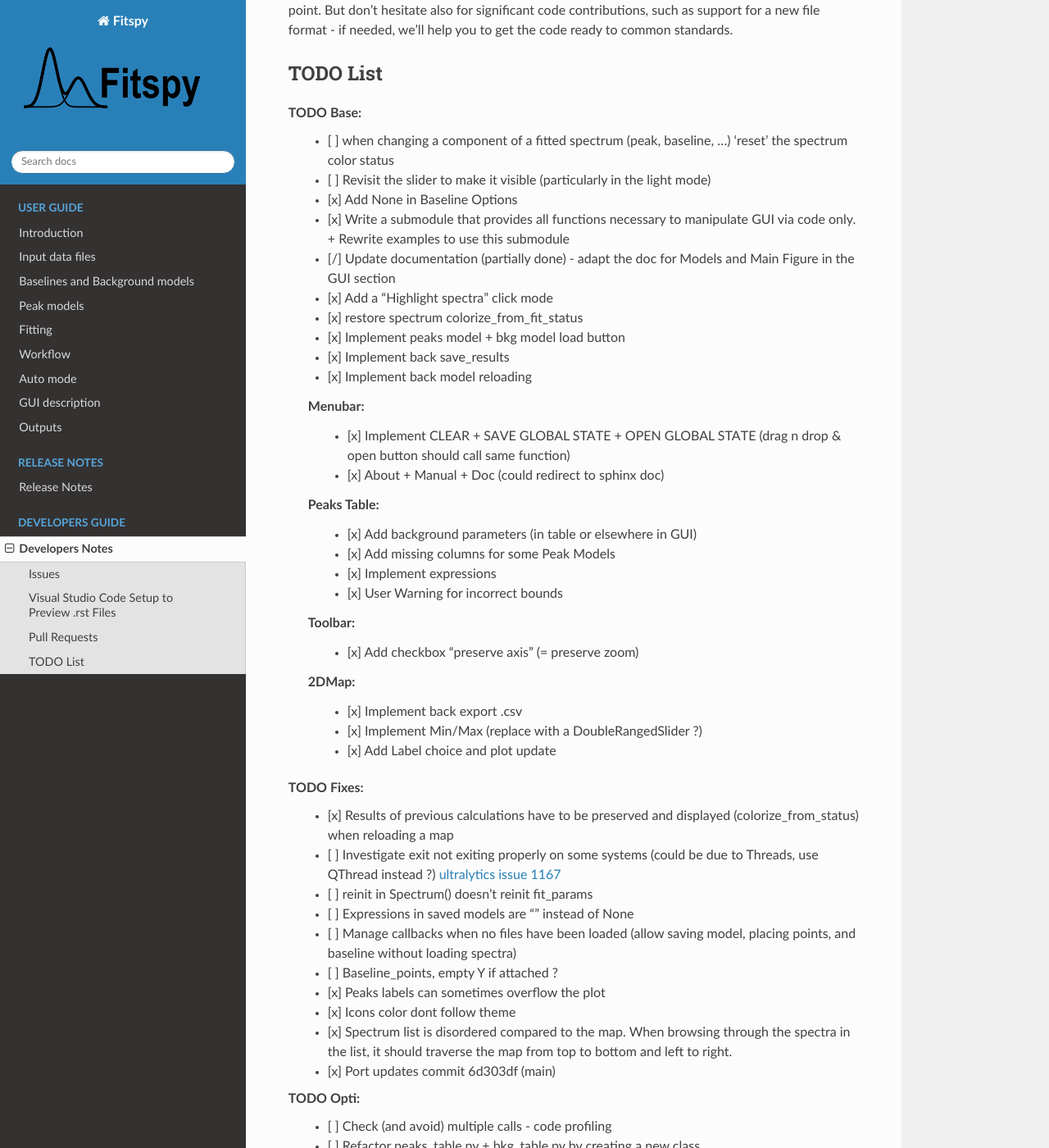
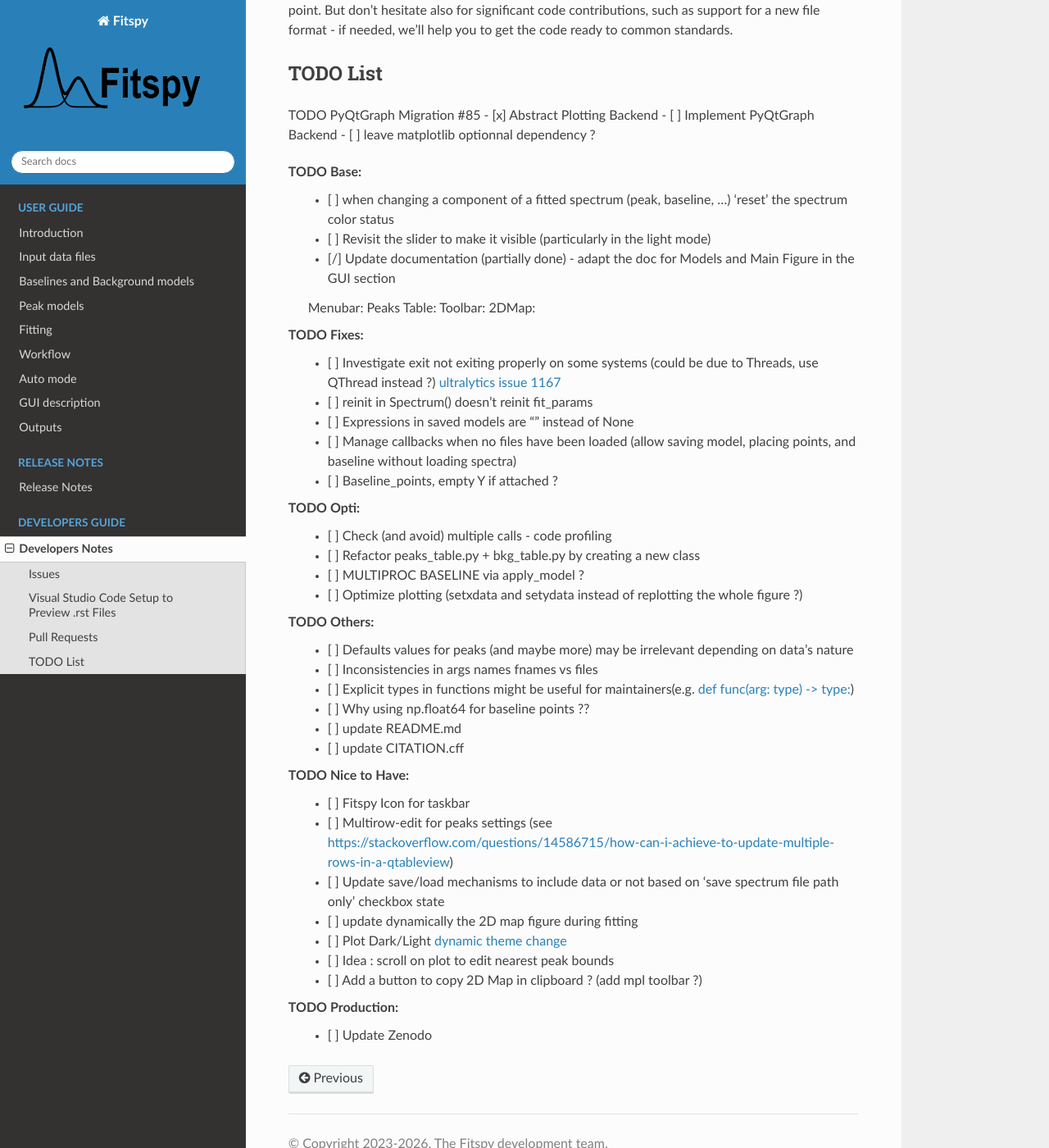
Before and after one commit to CEA-MetroCarac/fitspy, a Sphinx documentation site: the page built from doc/dev_guide/dev_notes.rst, in a window 1280 px wide and 1400 px high, scrolled down 910 px. Shown: the whole window at 82% size. Built offline with Sphinx 7.4.7 and the Read the Docs theme 3.1.0, drawn with Linux system fonts in a browser that asks for light colours; pages that are not in the unit, such as notebooks, are missing from menus; some of the changed text lies outside the part shown.

Commit message:
update todos

```diff
--- a/doc/dev_guide/dev_notes.rst
+++ b/doc/dev_guide/dev_notes.rst
@@ -41,43 +41,26 @@ If you want to contribute to improve the Fitspy source code, you can send us a `
 TODO List
 ---------
 
+TODO PyQtGraph Migration #85
+- [x] Abstract Plotting Backend
+- [ ] Implement PyQtGraph Backend
+- [ ] leave matplotlib optionnal dependency ?
+
 TODO Base:
     - [ ] when changing a component of a fitted spectrum (peak, baseline, ...) 'reset' the spectrum color status
     - [ ] Revisit the slider to make it visible (particularly in the light mode)
-    - [x] Add None in Baseline Options
-    - [x] Write a submodule that provides all functions necessary to manipulate GUI via code only. + Rewrite examples to use this submodule
     - [/] Update documentation (partially done) - adapt the doc for Models and Main Figure in the GUI section
-    - [x] Add a "Highlight spectra" click mode
-    - [x] restore spectrum colorize_from_fit_status
-    - [x] Implement peaks model + bkg model load button
-    - [x] Implement back save_results
-    - [x] Implement back model reloading
     Menubar:
-      - [x] Implement CLEAR + SAVE GLOBAL STATE + OPEN GLOBAL STATE (drag n drop & open button should call same function)
-      - [x] About + Manual + Doc (could redirect to sphinx doc)
     Peaks Table:
-      - [x] Add background parameters (in table or elsewhere in GUI)
-      - [x] Add missing columns for some Peak Models
-      - [x] Implement expressions
-      - [x] User Warning for incorrect bounds
     Toolbar:
-      - [x] Add checkbox “preserve axis” (= preserve zoom)
     2DMap:
-      - [x] Implement back export .csv
-      - [x] Implement Min/Max (replace with a DoubleRangedSlider ?)
-      - [x] Add Label choice and plot update
 
 TODO Fixes:
-    - [x] Results of previous calculations have to be preserved and displayed (colorize_from_status) when reloading a map
     - [ ] Investigate exit not exiting properly on some systems (could be due to Threads, use QThread instead ?) `ultralytics issue 1167 <https://github.com/ultralytics/ultralytics/issues/11679>`_
     - [ ] reinit in Spectrum() doesn't reinit fit_params
     - [ ] Expressions in saved models are "" instead of None
     - [ ] Manage callbacks when no files have been loaded (allow saving model, placing points, and baseline without loading spectra)
     - [ ] Baseline_points, empty Y if attached ?
-    - [x] Peaks labels can sometimes overflow the plot
-    - [x] Icons color dont follow theme
-    - [x] Spectrum list is disordered compared to the map. When browsing through the spectra in the list, it should traverse the map from top to bottom and left to right.
-    - [x] Port updates commit 6d303df (main)
 
 TODO Opti:
     - [ ] Check (and avoid) multiple calls - code profiling
@@ -86,16 +69,12 @@ TODO Opti:
     - [ ] Optimize plotting (setxdata and setydata instead of replotting the whole figure ?)
 
 TODO Others:
-    - [x] restore & update examples/ + tests/
     - [ ] Defaults values for peaks (and maybe more) may be irrelevant depending on data's nature
     - [ ] Inconsistencies in args names fnames vs files
     - [ ] Explicit types in functions might be useful for maintainers(e.g. `def func(arg: type) -> type: <https://github.com/CEA-MetroCarac/fitspy/blob/cfee0e6c881045447feed2105ec79c208b8d6a5a/fitspy/app/components/settings/controller.py#L183C9-L183C20>`_)
-    - [x] Change peak table colum _vary to _fixed
     - [ ] Why using np.float64 for baseline points ??
     - [ ] update README.md
     - [ ] update CITATION.cff
-    - [x] add github workflows back
-    - [x] update paper/
 
 TODO Nice to Have:
     - [ ] Fitspy Icon for taskbar
@@ -105,13 +84,6 @@ TODO Nice to Have:
     - [ ] Plot Dark/Light `dynamic theme change <https://stackoverflow.com/questions/77748488/how-to-dynamically-change-the-sheet-type-theme-during-runtime>`_
     - [ ] Idea : scroll on plot to edit nearest peak bounds
     - [ ] Add a button to copy 2D Map in clipboard ? (add mpl toolbar ?)
-    - [x] See multiple spectrum with their baseline subtracted or not (need to redefine what to plot for secondary spectrum instead of just x0+y0)
-    - [x] add a confirmation prompt before load_state to avoid erasing current work
-    - [x] New View option 'subtract bkg' (see existing 'subtract baseline')
-    - [x] Colormap settings
-    - [x] Add shortcuts for menu actions
-    - [x] Warn user to disable pan/zoom if 3 clicks are detected in a short time (indicating user might want to place a peak/baseline point)
 
 TODO Production:
-    - [ ] Update Github Actions tests + Auto Pypi Pre-release/Pre-release, see `pyvsnr workflows <https://github.com/CEA-MetroCarac/pyvsnr/tree/main/.github/workflows>`_
     - [ ] Update Zenodo
```
